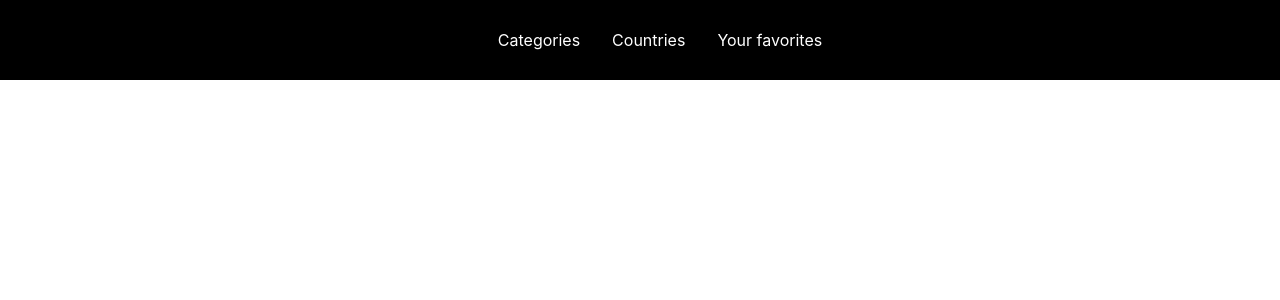
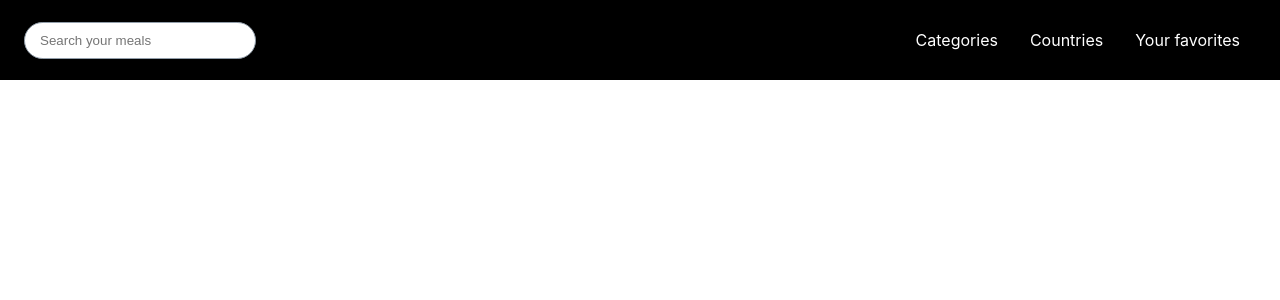
Before and after one commit to logganle/easy-food, a React (Create React App) app: page / in a window 1280 px wide. Shown: the top 300 px of the page. Built offline with nearby package versions, Linux system fonts and the light colour scheme.

Commit message:
complete nav bar layout

```diff
--- a/package.json
+++ b/package.json
@@ -8,6 +8,7 @@
     "@testing-library/user-event": "^13.5.0",
     "react": "^17.0.2",
     "react-dom": "^17.0.2",
+    "react-icons": "^4.3.1",
     "react-router-dom": "^6.2.1",
     "react-scripts": "5.0.0",
     "styled-components": "^5.3.3",
--- a/src/components/navbar/NavBarStyle.js
+++ b/src/components/navbar/NavBarStyle.js
@@ -6,7 +6,7 @@ export const Nav = styled.nav`
   height: 80px;
   //margin-top: -80px;
   display: flex;
-  justify-content: center;
+  justify-content: space-between;
   align-items: center;
   font-size: 1rem;
   top: 0;
@@ -29,7 +29,7 @@ export const NavMenu = styled.ul`
 `
 
 export const NavItem = styled.li`
-    height: 80px;
+  height: 80px;
 `
 
 export const NavLink = styled(LinkR)`
@@ -48,10 +48,24 @@ export const NavLink = styled(LinkR)`
 
 export const NavBarContainer = styled.div`
   display: flex;
-  justify-content: center;
+  justify-content: flex-end;
   height: 90px;
   z-index: 1;
   width: 100%;
-  //padding: 0 24px;
+  padding: 0 24px;
   max-width: 1100px;
 `
+export const MobileIcon = styled.div`
+  display: none;
+
+  @media screen and (max-width: 768px) {
+    display: flex;
+    align-items: center;
+    top: 0;
+    right: 0;
+    transform: translate(-100, 60%);
+    font-size: 1.8rem;
+    cursor: pointer;
+    color: #fff;
+  }
+`
--- a/src/components/navbar/index.js
+++ b/src/components/navbar/index.js
@@ -1,11 +1,17 @@
 import React from 'react';
-import {Nav, NavMenu, NavItem, NavLink, NavBarContainer} from "./NavBarStyle";
+import {FaBars} from 'react-icons/fa';
+import {Nav, NavMenu, NavItem, NavLink, NavBarContainer, MobileIcon} from "./NavBarStyle";
+import Search from "../search";
 
 const NavBar = () => {
     return (
         <>
             <Nav>
+                <Search/>
                 <NavBarContainer>
+                    <MobileIcon>
+                        <FaBars/>
+                    </MobileIcon>
                     <NavMenu>
                         <NavItem>
                             <NavLink to='/'>Categories</NavLink>
--- /dev/null
+++ b/src/components/search/SearchBarStyle.js
@@ -0,0 +1,19 @@
+import styled from "styled-components";
+
+export const SearchForm = styled.form`
+  display: block;
+  padding: 0 24px;
+`
+
+export const SearchInput = styled.input`
+  width: 200px;
+  background-color: rgb(255, 255, 255);
+  font-size: 10pt;
+  outline: none;
+  padding: 10px 15px;
+  border-width: 1px;
+  border-style: solid;
+  border-color: rgb(146, 158, 170);
+  border-image: initial;
+  border-radius: 100px;
+`
--- /dev/null
+++ b/src/components/search/index.js
@@ -0,0 +1,14 @@
+import React from 'react';
+import {SearchForm, SearchInput} from "./SearchBarStyle";
+
+const Search = () => {
+    return (
+        <>
+            <SearchForm>
+                <SearchInput placeholder="Search your meals"/>
+            </SearchForm>
+        </>
+    );
+};
+
+export default Search;
```
Also changed, not shown: 1 other file (tests, documents, lock files or other folders).
